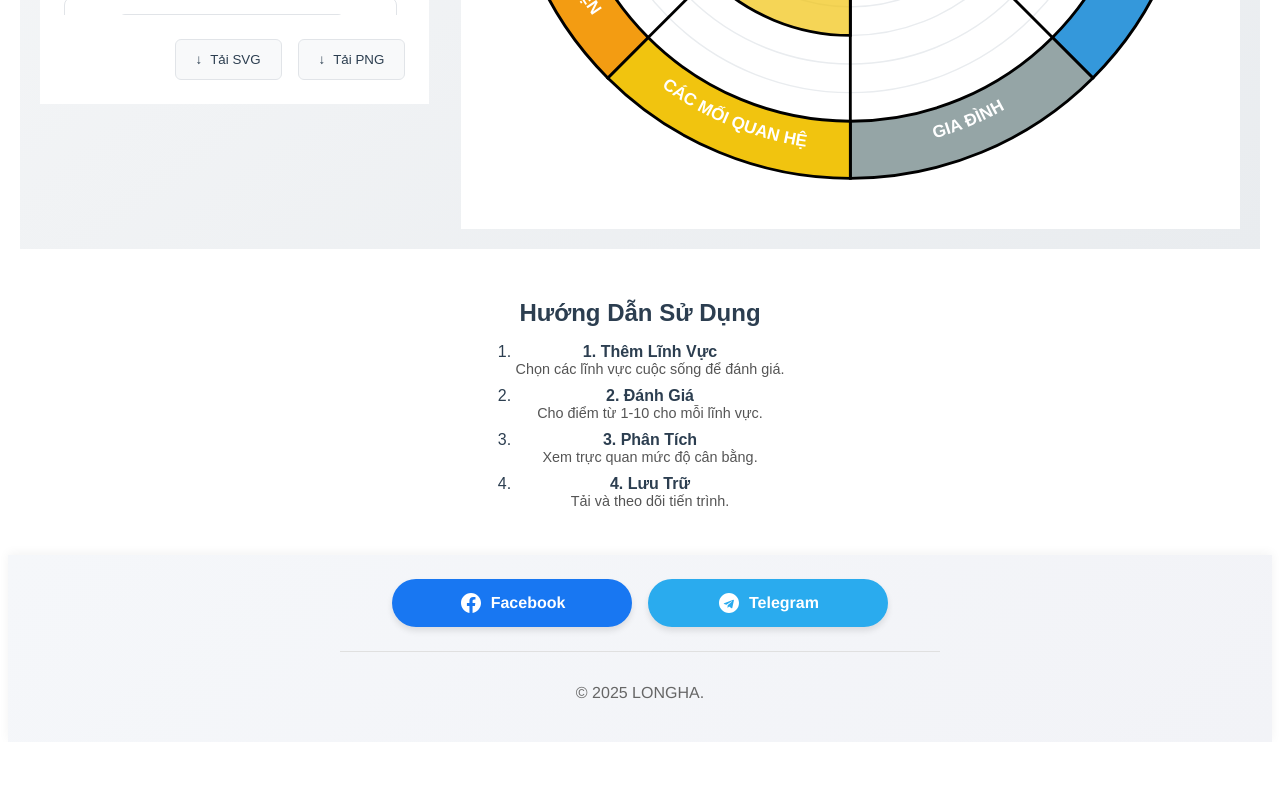
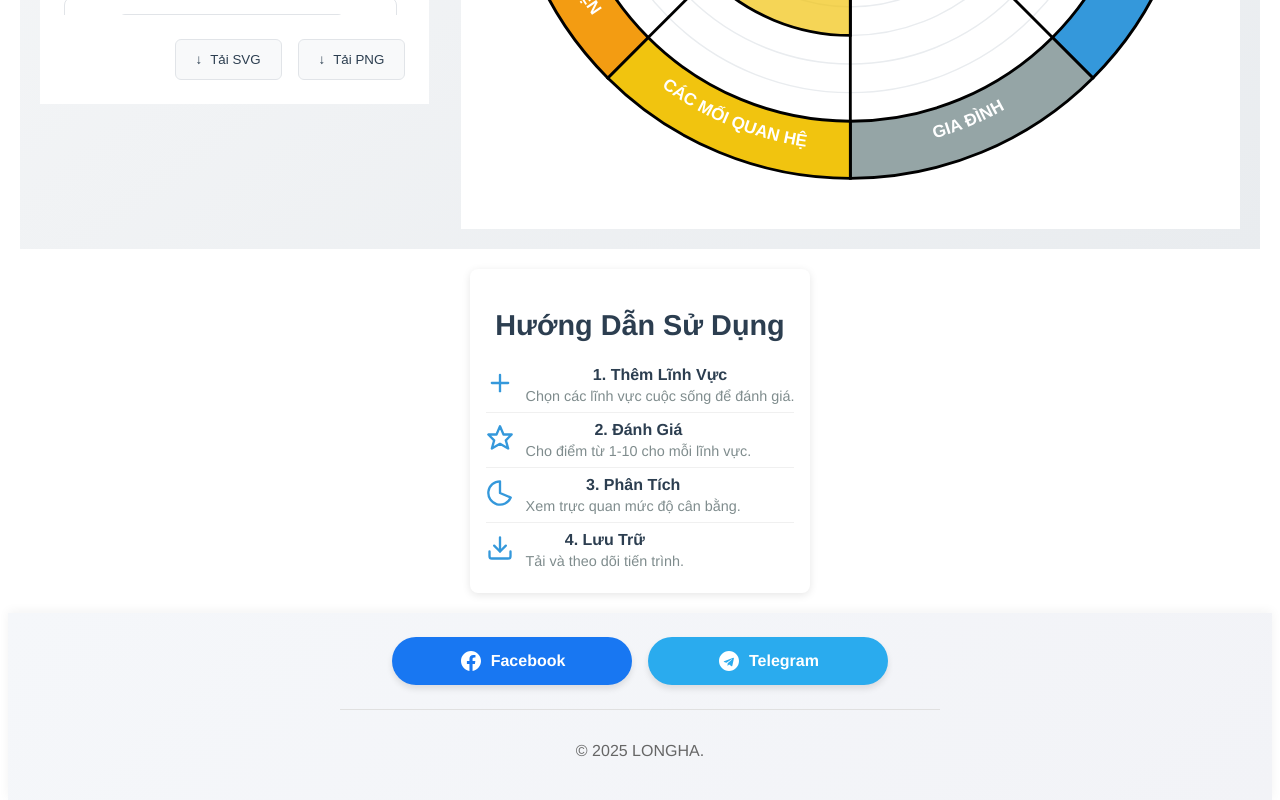
Before and after one commit to longhangoc/vue, a Vue app: page / in a window 1280 px wide. Shown: the part 755-1555 px from the top of the page. Before the commit the page ends 1497 px from the top, so only its background shows below. Built offline with nearby package versions, Linux system fonts and the light colour scheme.

Commit message:
Update HuongDanSuDung.vue

```diff
--- a/src/components/HuongDanSuDung.vue
+++ b/src/components/HuongDanSuDung.vue
@@ -2,9 +2,37 @@
   <div class="guide">
     <h2>Hướng Dẫn Sử Dụng</h2>
     <ol>
-      <li v-for="(step, index) in steps" :key="index">
-        <strong>{{ index + 1 }}. {{ step.title }}</strong>
-        <p>{{ step.description }}</p>
+      <li v-for="(step, index) in steps" :key="index" class="step">
+        <div class="icon-wrapper">
+          <!-- Sử dụng inline SVG dựa trên giá trị icon trong bước -->
+          <template v-if="step.icon === 'plus'">
+            <svg xmlns="http://www.w3.org/2000/svg" class="icon" width="28" height="28" viewBox="0 0 24 24" fill="none" stroke="currentColor" stroke-width="2" stroke-linecap="round" stroke-linejoin="round">
+              <line x1="12" y1="5" x2="12" y2="19"></line>
+              <line x1="5" y1="12" x2="19" y2="12"></line>
+            </svg>
+          </template>
+          <template v-else-if="step.icon === 'star'">
+            <svg xmlns="http://www.w3.org/2000/svg" class="icon" width="28" height="28" viewBox="0 0 24 24" fill="none" stroke="currentColor" stroke-width="2" stroke-linecap="round" stroke-linejoin="round">
+              <polygon points="12 2 15 9 22 9 17 14 19 21 12 17 5 21 7 14 2 9 9 9"></polygon>
+            </svg>
+          </template>
+          <template v-else-if="step.icon === 'pie'">
+            <svg xmlns="http://www.w3.org/2000/svg" class="icon" width="28" height="28" viewBox="0 0 24 24" fill="none" stroke="currentColor" stroke-width="2" stroke-linecap="round" stroke-linejoin="round">
+              <path d="M21.21 15.89A10 10 0 1 1 12 2v10z"></path>
+            </svg>
+          </template>
+          <template v-else-if="step.icon === 'download'">
+            <svg xmlns="http://www.w3.org/2000/svg" class="icon" width="28" height="28" viewBox="0 0 24 24" fill="none" stroke="currentColor" stroke-width="2" stroke-linecap="round" stroke-linejoin="round">
+              <path d="M21 15v4a2 2 0 0 1-2 2H5a2 2 0 0 1-2-2v-4"></path>
+              <polyline points="7 10 12 15 17 10"></polyline>
+              <line x1="12" y1="15" x2="12" y2="3"></line>
+            </svg>
+          </template>
+        </div>
+        <div class="text">
+          <strong>{{ index + 1 }}. {{ step.title }}</strong>
+          <p>{{ step.description }}</p>
+        </div>
       </li>
     </ol>
   </div>
@@ -16,10 +44,10 @@ export default {
   data() {
     return {
       steps: [
-        { title: "Thêm Lĩnh Vực", description: "Chọn các lĩnh vực cuộc sống để đánh giá." },
-        { title: "Đánh Giá", description: "Cho điểm từ 1-10 cho mỗi lĩnh vực." },
-        { title: "Phân Tích", description: "Xem trực quan mức độ cân bằng." },
-        { title: "Lưu Trữ", description: "Tải và theo dõi tiến trình." }
+        { icon: "plus", title: "Thêm Lĩnh Vực", description: "Chọn các lĩnh vực cuộc sống để đánh giá." },
+        { icon: "star", title: "Đánh Giá", description: "Cho điểm từ 1-10 cho mỗi lĩnh vực." },
+        { icon: "pie", title: "Phân Tích", description: "Xem trực quan mức độ cân bằng." },
+        { icon: "download", title: "Lưu Trữ", description: "Tải và theo dõi tiến trình." }
       ]
     }
   }
@@ -30,23 +58,47 @@ export default {
 .guide {
   max-width: 500px;
   margin: 20px auto;
-  padding: 10px;
-  font-family: sans-serif;
+  padding: 16px;
+  font-family: 'Helvetica Neue', Arial, sans-serif;
+  background: #fff;
+  border-radius: 8px;
+  box-shadow: 0 2px 8px rgba(0,0,0,0.1);
 }
 .guide h2 {
   text-align: center;
-  font-size: 1.5rem;
-  margin-bottom: 10px;
+  font-size: 1.8rem;
+  margin-bottom: 16px;
+  color: #2c3e50;
 }
-.guide ol {
-  padding-left: 20px;
+ol {
+  list-style: none;
+  padding: 0;
+  margin: 0;
 }
-.guide li {
-  margin-bottom: 10px;
+.step {
+  display: flex;
+  align-items: center;
+  gap: 12px;
+  padding: 8px 0;
+  border-bottom: 1px solid #f0f0f0;
 }
-.guide li p {
-  margin: 0;
+.step:last-child {
+  border-bottom: none;
+}
+.icon-wrapper {
+  flex-shrink: 0;
+}
+.icon {
+  color: #3498db;
+}
+.text strong {
+  display: block;
+  font-size: 1rem;
+  color: #2c3e50;
+}
+.text p {
+  margin: 4px 0 0;
   font-size: 0.9rem;
-  color: #555;
+  color: #7f8c8d;
 }
 </style>
```
